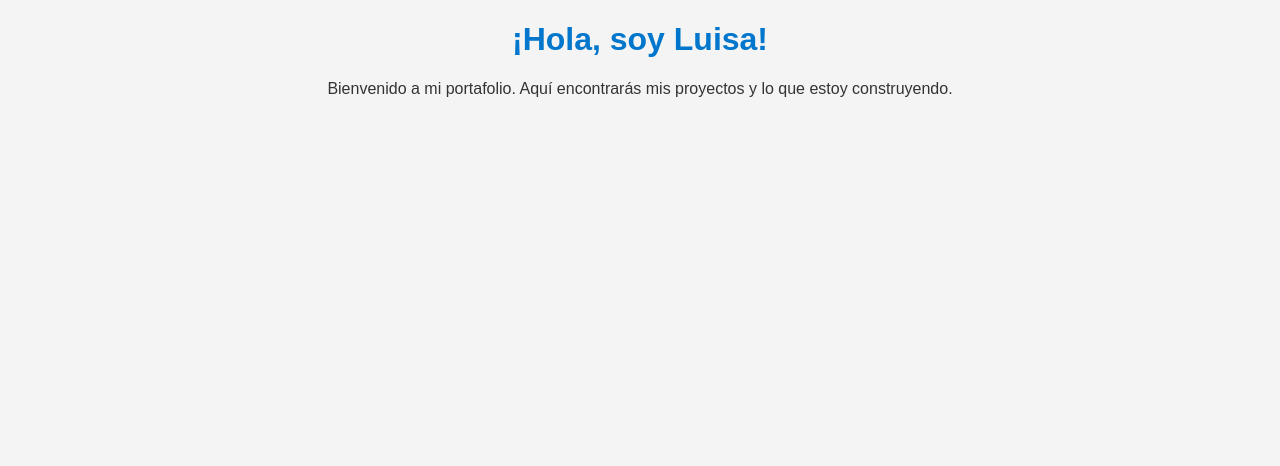
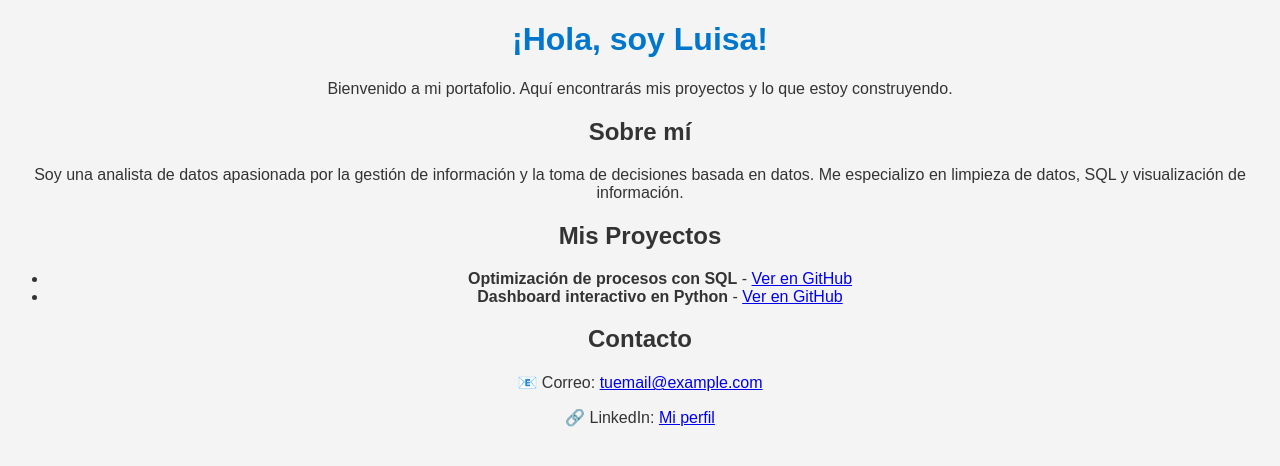
Before and after one commit to LuisaSuarez21/LuisaSuarez21, a plain HTML site: page index.html in a window 1280 px wide. Drawn offline with Linux system fonts and the light colour scheme.

Commit message:
Update index.html

```diff
--- a/index.html
+++ b/index.html
@@ -9,5 +9,21 @@
 <body>
     <h1>¡Hola, soy Luisa!</h1>
     <p>Bienvenido a mi portafolio. Aquí encontrarás mis proyectos y lo que estoy construyendo.</p>
+    <section>
+    <h2>Sobre mí</h2>
+    <p>Soy una analista de datos apasionada por la gestión de información y la toma de decisiones basada en datos. Me especializo en limpieza de datos, SQL y visualización de información.</p>
+</section>
+    <section>
+    <h2>Mis Proyectos</h2>
+    <ul>
+        <li><strong>Optimización de procesos con SQL</strong> - <a href="https://github.com/LuisaSuarez21/ProyectoSQL">Ver en GitHub</a></li>
+        <li><strong>Dashboard interactivo en Python</strong> - <a href="https://github.com/LuisaSuarez21/DashboardPython">Ver en GitHub</a></li>
+    </ul>
+</section>
+    <section>
+    <h2>Contacto</h2>
+    <p>📧 Correo: <a href="mailto:tuemail@example.com">tuemail@example.com</a></p>
+    <p>🔗 LinkedIn: <a href="https://www.linkedin.com/in/luisa-suarez/">Mi perfil</a></p>
+</section>
 </body>
 </html>
```
